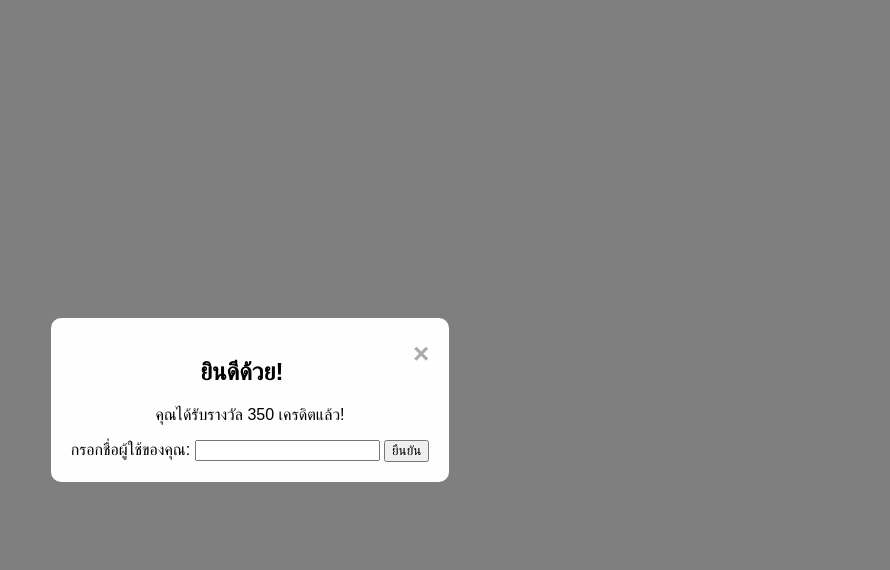
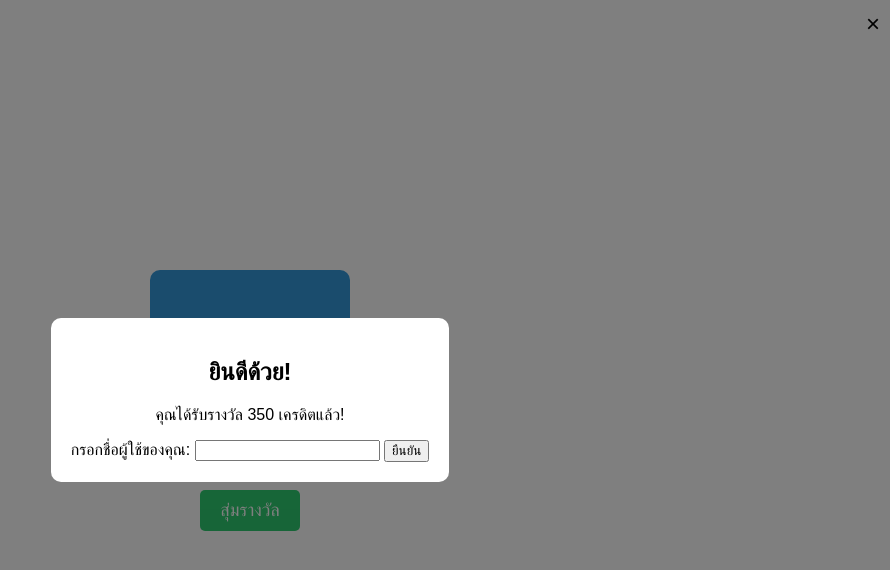
Before and after one commit to Griffinrich/Freecredit, a plain HTML site: page index.html in a window 1280 px wide. Both pictures are taken after a click on the button "สุ่มรางวัล". Shown: the whole page, without its empty margins (390-1280 px from the left). Drawn offline with Linux system fonts and the light colour scheme.

Commit message:
Update styles.css

```diff
--- a/styles.css
+++ b/styles.css
@@ -13,13 +13,20 @@ body {
 
 .reward-box {
   text-align: center;
+}
+
+.reward-image {
+  width: 200px;
+  height: 200px;
+  background-color: #3498db;
+  border-radius: 10px;
   margin-bottom: 20px;
 }
 
 #random-button {
   padding: 10px 20px;
   font-size: 18px;
-  background-color: #3498db;
+  background-color: #2ecc71;
   color: white;
   border: none;
   border-radius: 5px;
@@ -34,28 +41,21 @@ body {
   width: 100%;
   height: 100%;
   background-color: rgba(0, 0, 0, 0.5);
-  z-index: 1;
   justify-content: center;
   align-items: center;
 }
 
 .popup-content {
-  background-color: #fefefe;
+  background-color: white;
   padding: 20px;
   border-radius: 10px;
   text-align: center;
 }
 
 .close {
-  color: #aaa;
-  float: right;
-  font-size: 28px;
-  font-weight: bold;
-}
-
-.close:hover,
-.close:focus {
-  color: black;
-  text-decoration: none;
+  position: absolute;
+  top: 10px;
+  right: 10px;
+  font-size: 24px;
   cursor: pointer;
 }
```
